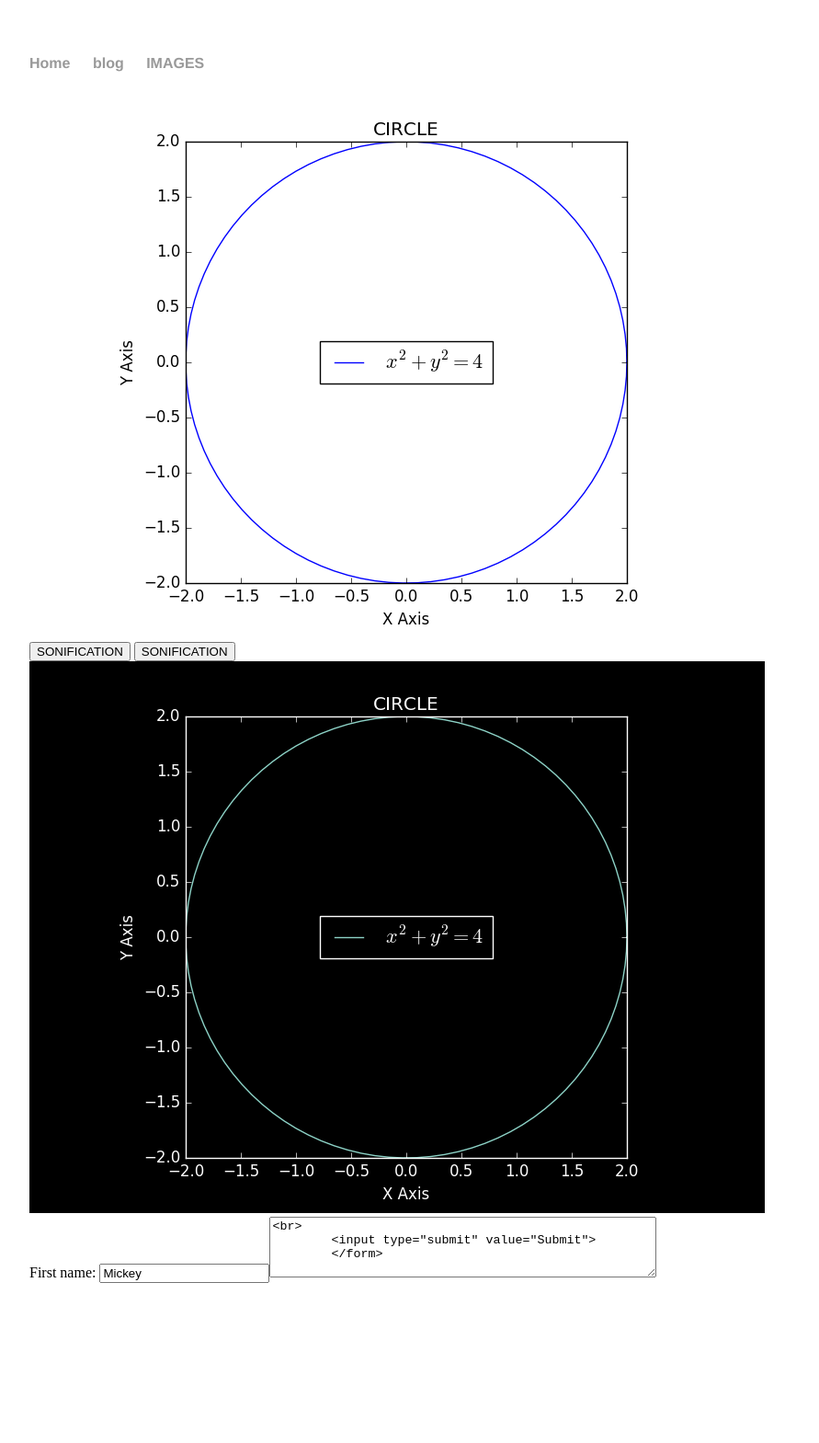
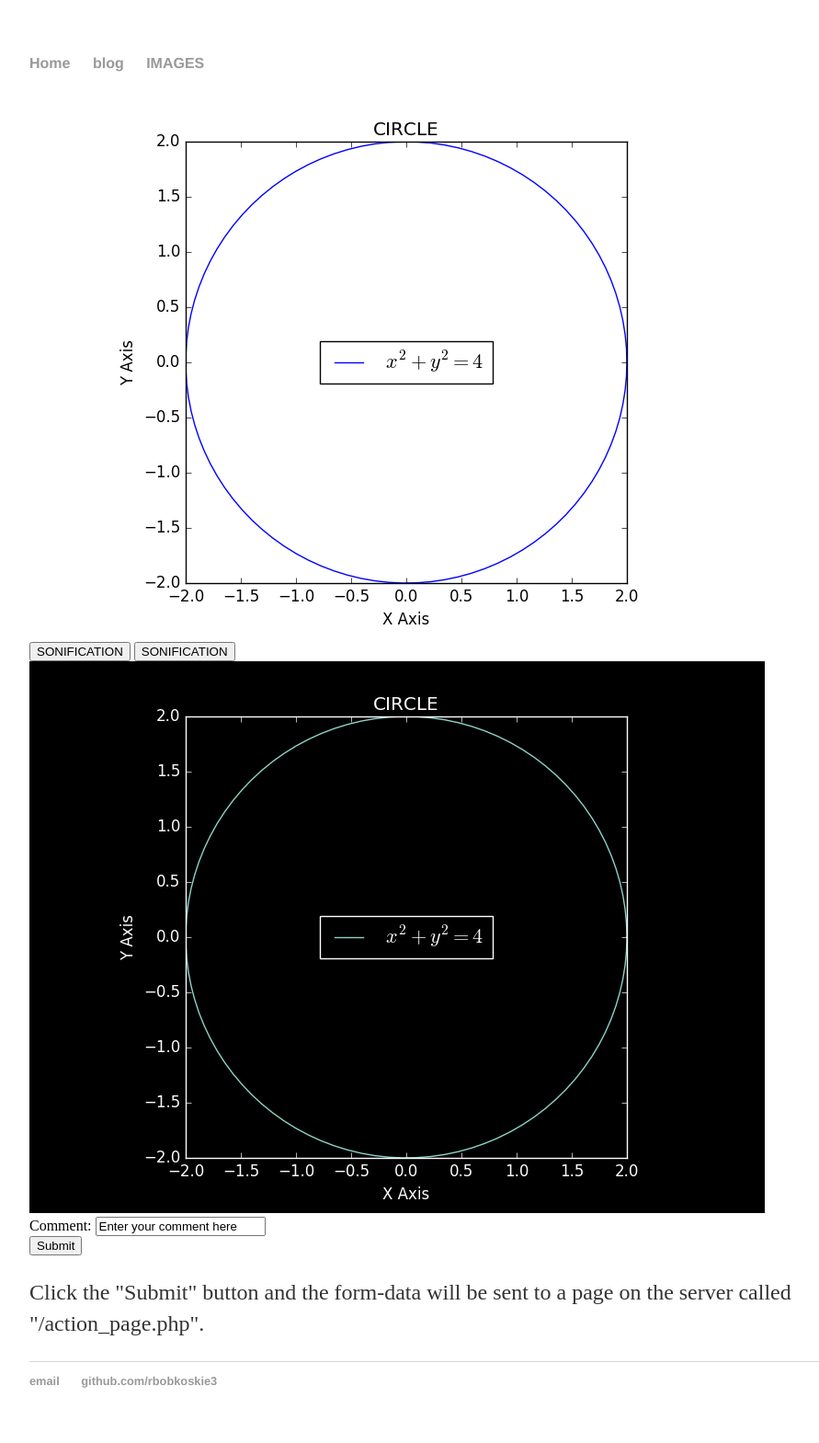
Before and after one commit to rbobkoskie3/rbobkoskie3.github.io, a Jekyll site: the page built from circle/index.html, in a window 1280 px wide. Shown: the whole page at 92% size, without its empty margins (160-1051 px from the left). Built offline with Jekyll 4.4.1, drawn with Linux system fonts in a browser that asks for light colours; before the commit the page ends 1455 px from its top, so only the background shows below that.

Commit message:
Update index.html

```diff
--- a/circle/index.html
+++ b/circle/index.html
@@ -25,7 +25,7 @@ title: Math, Sonification, Plots
         <img src="\images\HC_Circle.png">
 
         <form action="/action_page.php">
-        First name: <input type="text" name="FirstName" value="Mickey"><textarea rows="4" cols="50"><br>
+        Comment: <input type="text" width=100px length=100px name="FirstName" value="Enter your comment here"><br>
         <input type="submit" value="Submit">
         </form>
 
```
